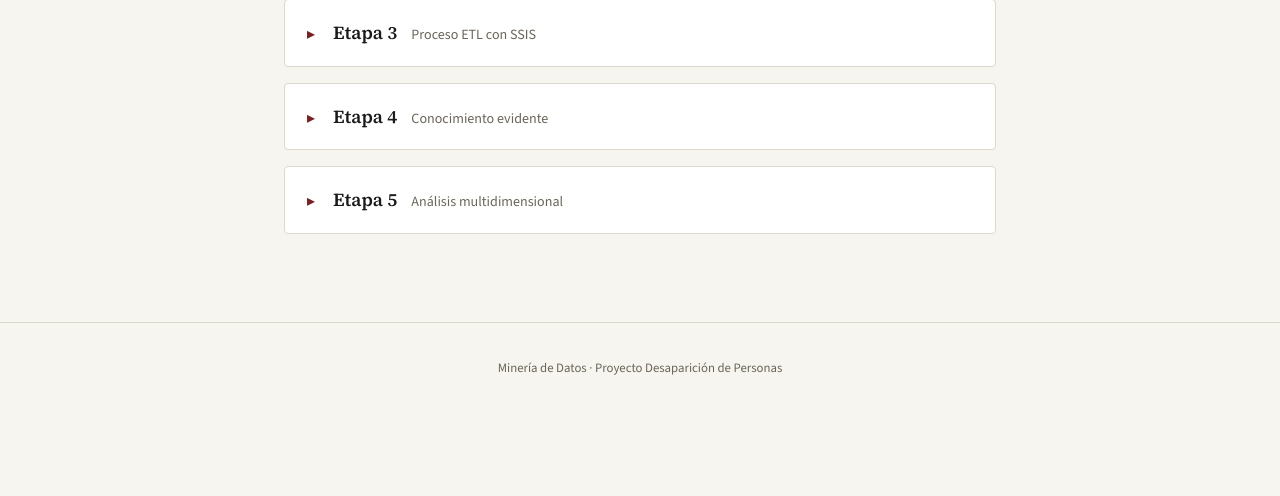
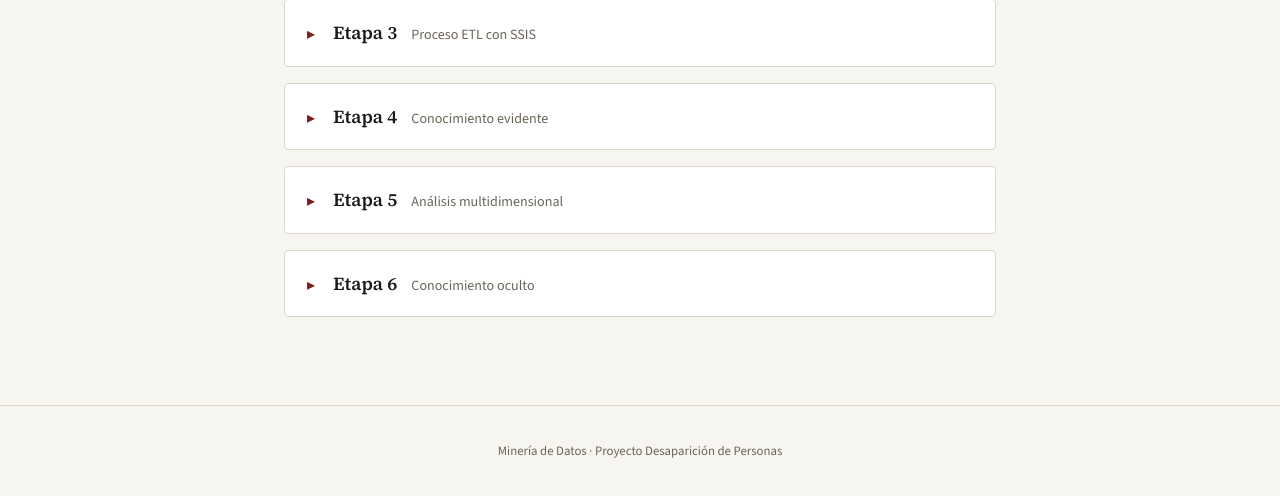
Before and after one commit to Teffy-glicth/Poyecto_DesaparicionPersonas, a Flask app: page / in a window 1280 px wide. Shown: the part 1013-1509 px from the top of the page. Before the commit the page ends 1388 px from the top, so only its background shows below. Run offline with Flask 3, Linux system fonts and the light colour scheme.

Commit message:
enlace a conocimiento oculto en el menu principal

```diff
--- a/templates/index.html
+++ b/templates/index.html
@@ -92,5 +92,22 @@
             {% endfor %}
         </ul>
     </details>
+
+    <details class="etapa-acordeon">
+        <summary>
+            <span class="etapa-nombre">Etapa 6</span>
+            <span class="etapa-subtitulo">Conocimiento oculto</span>
+        </summary>
+        <ul class="indice">
+            {% for item in etapa6_menu %}
+            <li>
+                <a href="{{ url_for('etapa6_pagina', slug=item.slug) }}">
+                    <span class="folio">{{ item.numero }}</span>
+                    <span class="titulo">{{ item.titulo }}</span>
+                </a>
+            </li>
+            {% endfor %}
+        </ul>
+    </details>
 </section>
 {% endblock %}
```
